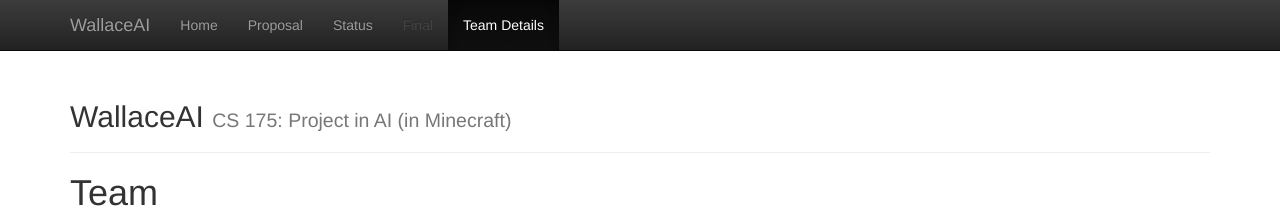
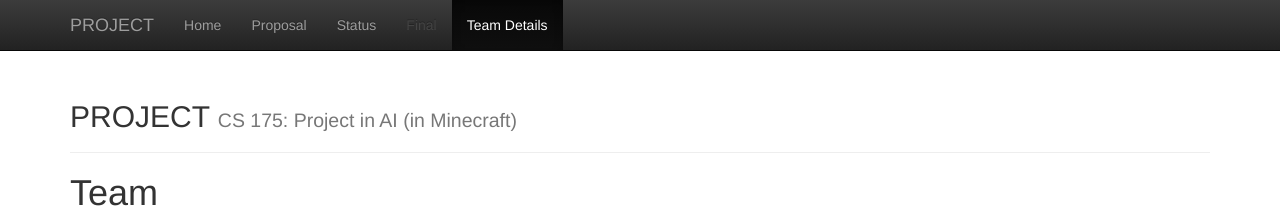
Before and after one commit to rl3740/WallaceAI, a Jekyll site: the page built from docs/team.md, in a window 1280 px wide. Shown: the top 220 px of the page. Built offline with Jekyll 4.4.1, drawn with Linux system fonts in a browser that asks for light colours.

Commit message:
Add files via upload

```diff
--- a/docs/_config.yml
+++ b/docs/_config.yml
@@ -1,7 +1,7 @@
 ###########
 # site.title
 
-title:    'WallaceAI'
+title:    'PROJECT'
 subtitle: 'CS 175: Project in AI (in Minecraft)'
 
 
```
